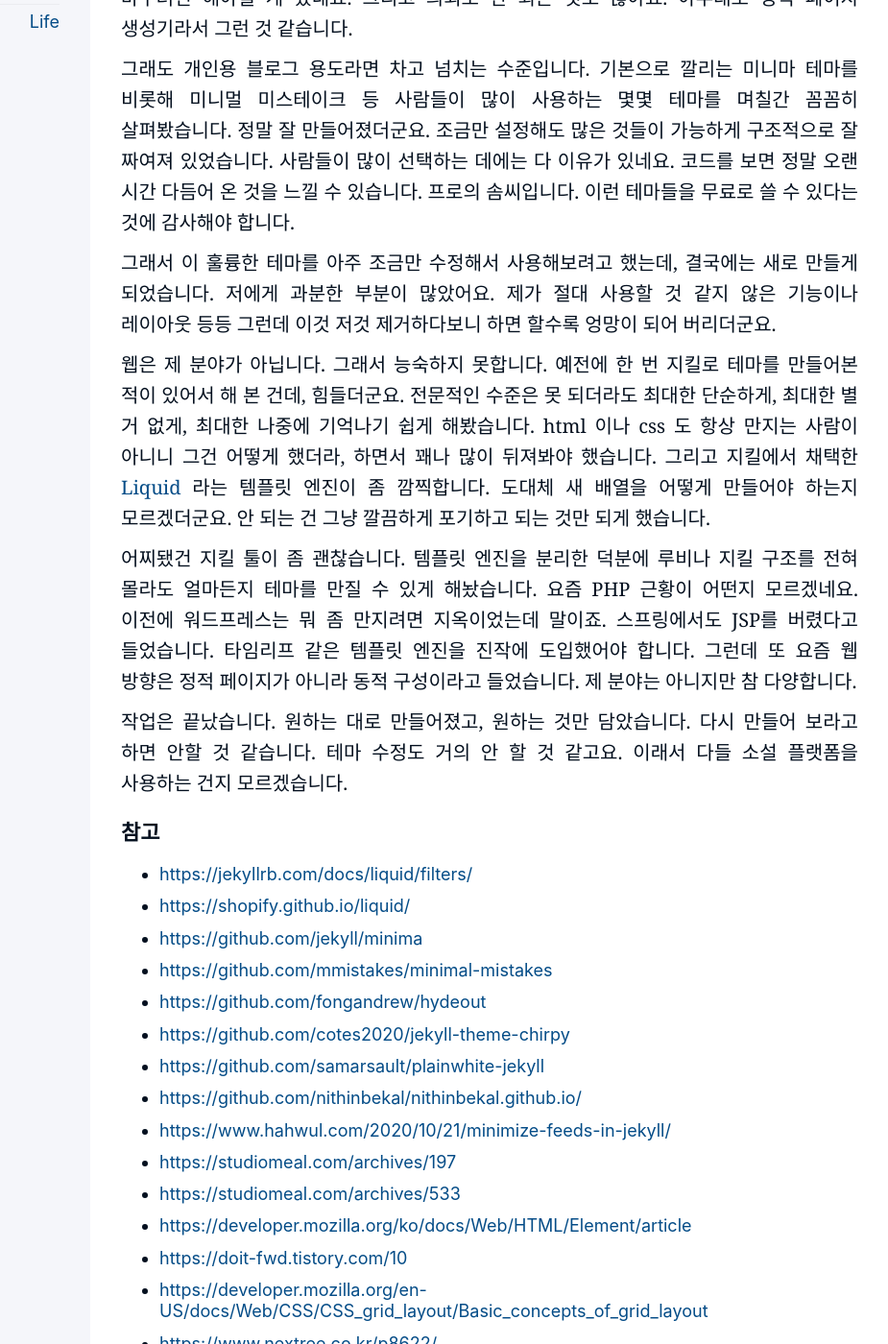
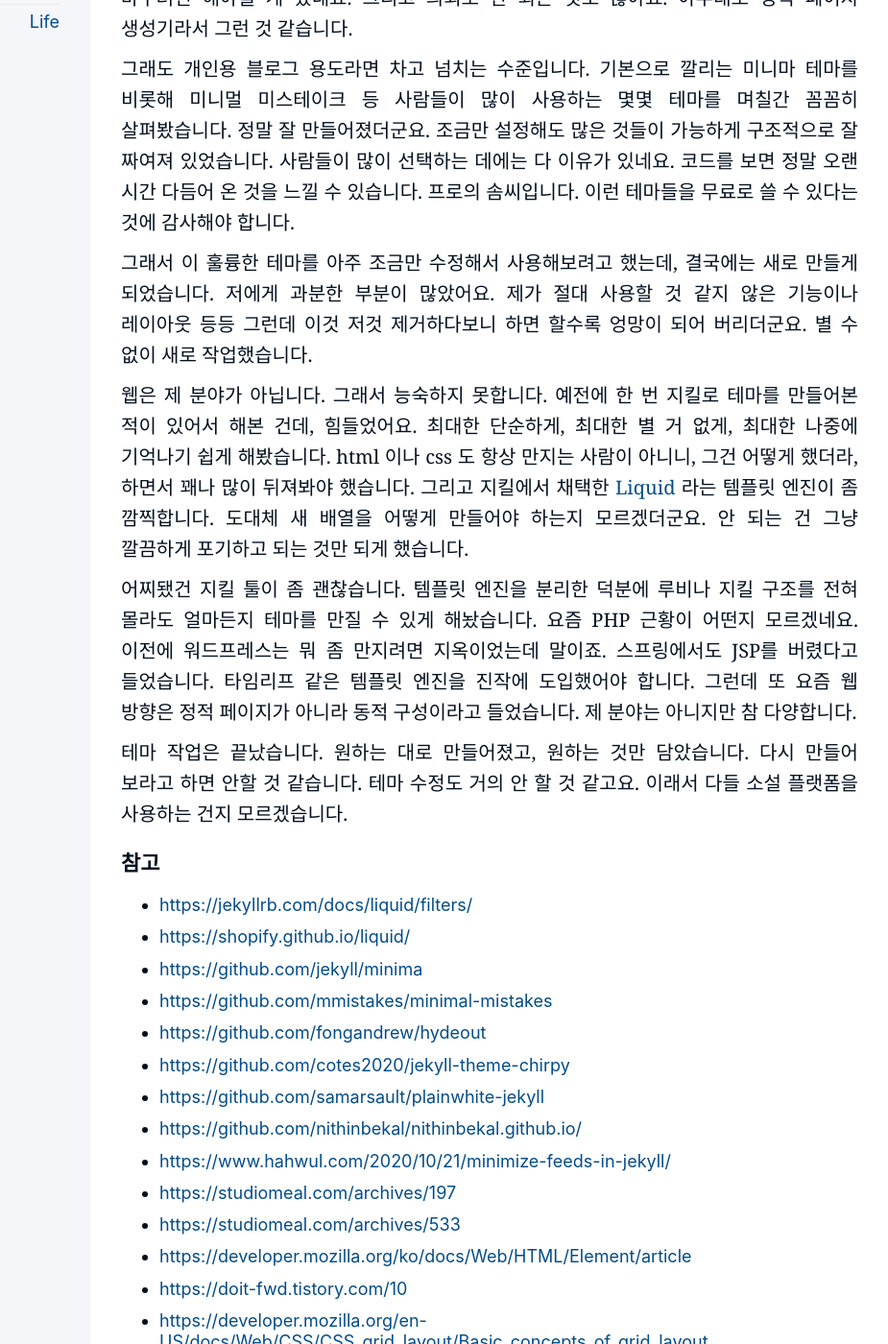
Before and after one commit to kiroshin/kiroshin.github.io, a Jekyll site: the page built from _posts/2024-07-09-blog-theme.md, in a window 1280 px wide and 1400 px high, scrolled down 739 px. Shown: the whole window at 96% size, without its empty margins (226-1151 px from the left). Built offline with Jekyll 4.4.1, drawn with Linux system fonts in a browser that asks for light colours.

Commit message:
Update 2024-07-09-blog-theme.md

```diff
--- a/_posts/2024-07-09-blog-theme.md
+++ b/_posts/2024-07-09-blog-theme.md
@@ -11,13 +11,13 @@ brief: 테마를 새로 만들었습니다. 웹은 제 분야가 아닙니다.
 
 그래도 개인용 블로그 용도라면 차고 넘치는 수준입니다. 기본으로 깔리는 미니마 테마를 비롯해 미니멀 미스테이크 등 사람들이 많이 사용하는 몇몇 테마를 며칠간 꼼꼼히 살펴봤습니다. 정말 잘 만들어졌더군요. 조금만 설정해도 많은 것들이 가능하게 구조적으로 잘 짜여져 있었습니다. 사람들이 많이 선택하는 데에는 다 이유가 있네요. 코드를 보면 정말 오랜 시간 다듬어 온 것을 느낄 수 있습니다. 프로의 솜씨입니다. 이런 테마들을 무료로 쓸 수 있다는 것에 감사해야 합니다.
 
-그래서 이 훌륭한 테마를 아주 조금만 수정해서 사용해보려고 했는데, 결국에는 새로 만들게 되었습니다. 저에게 과분한 부분이 많았어요. 제가 절대 사용할 것 같지 않은 기능이나 레이아웃 등등 그런데 이것 저것 제거하다보니 하면 할수록 엉망이 되어 버리더군요.
+그래서 이 훌륭한 테마를 아주 조금만 수정해서 사용해보려고 했는데, 결국에는 새로 만들게 되었습니다. 저에게 과분한 부분이 많았어요. 제가 절대 사용할 것 같지 않은 기능이나 레이아웃 등등 그런데 이것 저것 제거하다보니 하면 할수록 엉망이 되어 버리더군요. 별 수 없이 새로 작업했습니다.
 
-웹은 제 분야가 아닙니다. 그래서 능숙하지 못합니다. 예전에 한 번 지킬로 테마를 만들어본 적이 있어서 해 본 건데, 힘들더군요. 전문적인 수준은 못 되더라도 최대한 단순하게, 최대한 별 거 없게, 최대한 나중에 기억나기 쉽게 해봤습니다. html 이나 css 도 항상 만지는 사람이 아니니 그건 어떻게 했더라, 하면서 꽤나 많이 뒤져봐야 했습니다. 그리고 지킬에서 채택한 [Liquid](https://shopify.github.io/liquid/) 라는 템플릿 엔진이 좀 깜찍합니다. 도대체 새 배열을 어떻게 만들어야 하는지 모르겠더군요. 안 되는 건 그냥 깔끔하게 포기하고 되는 것만 되게 했습니다.
+웹은 제 분야가 아닙니다. 그래서 능숙하지 못합니다. 예전에 한 번 지킬로 테마를 만들어본 적이 있어서 해본 건데, 힘들었어요. 최대한 단순하게, 최대한 별 거 없게, 최대한 나중에 기억나기 쉽게 해봤습니다. html 이나 css 도 항상 만지는 사람이 아니니, 그건 어떻게 했더라, 하면서 꽤나 많이 뒤져봐야 했습니다. 그리고 지킬에서 채택한 [Liquid](https://shopify.github.io/liquid/) 라는 템플릿 엔진이 좀 깜찍합니다. 도대체 새 배열을 어떻게 만들어야 하는지 모르겠더군요. 안 되는 건 그냥 깔끔하게 포기하고 되는 것만 되게 했습니다.
 
 어찌됐건 지킬 툴이 좀 괜찮습니다. 템플릿 엔진을 분리한 덕분에 루비나 지킬 구조를 전혀 몰라도 얼마든지 테마를 만질 수 있게 해놨습니다. 요즘 PHP 근황이 어떤지 모르겠네요. 이전에 워드프레스는 뭐 좀 만지려면 지옥이었는데 말이죠. 스프링에서도 JSP를 버렸다고 들었습니다. 타임리프 같은 템플릿 엔진을 진작에 도입했어야 합니다. 그런데 또 요즘 웹 방향은 정적 페이지가 아니라 동적 구성이라고 들었습니다. 제 분야는 아니지만 참 다양합니다.
 
-작업은 끝났습니다. 원하는 대로 만들어졌고, 원하는 것만 담았습니다. 다시 만들어 보라고 하면 안할 것 같습니다. 테마 수정도 거의 안 할 것 같고요. 이래서 다들 소설 플랫폼을 사용하는 건지 모르겠습니다.
+테마 작업은 끝났습니다. 원하는 대로 만들어졌고, 원하는 것만 담았습니다. 다시 만들어 보라고 하면 안할 것 같습니다. 테마 수정도 거의 안 할 것 같고요. 이래서 다들 소설 플랫폼을 사용하는 건지 모르겠습니다.
 
 
 #### 참고
```
